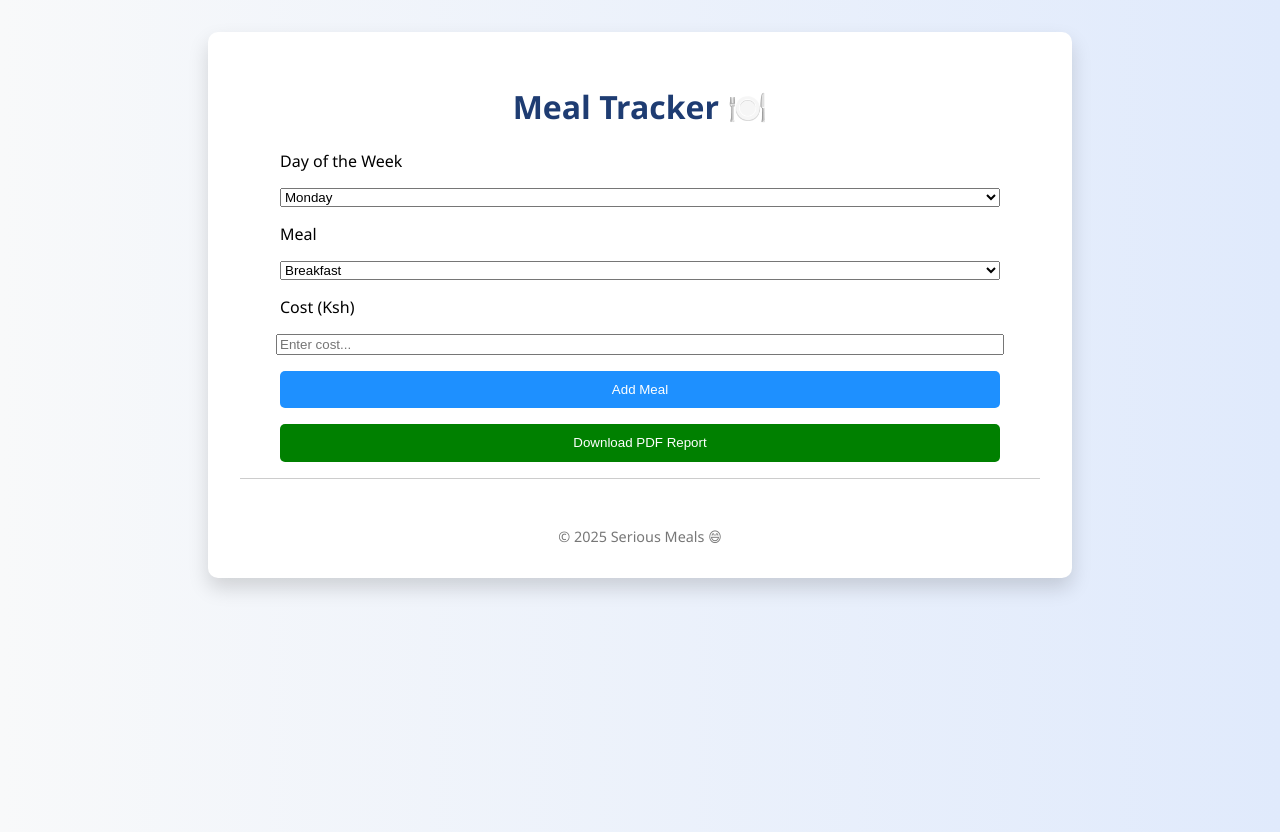
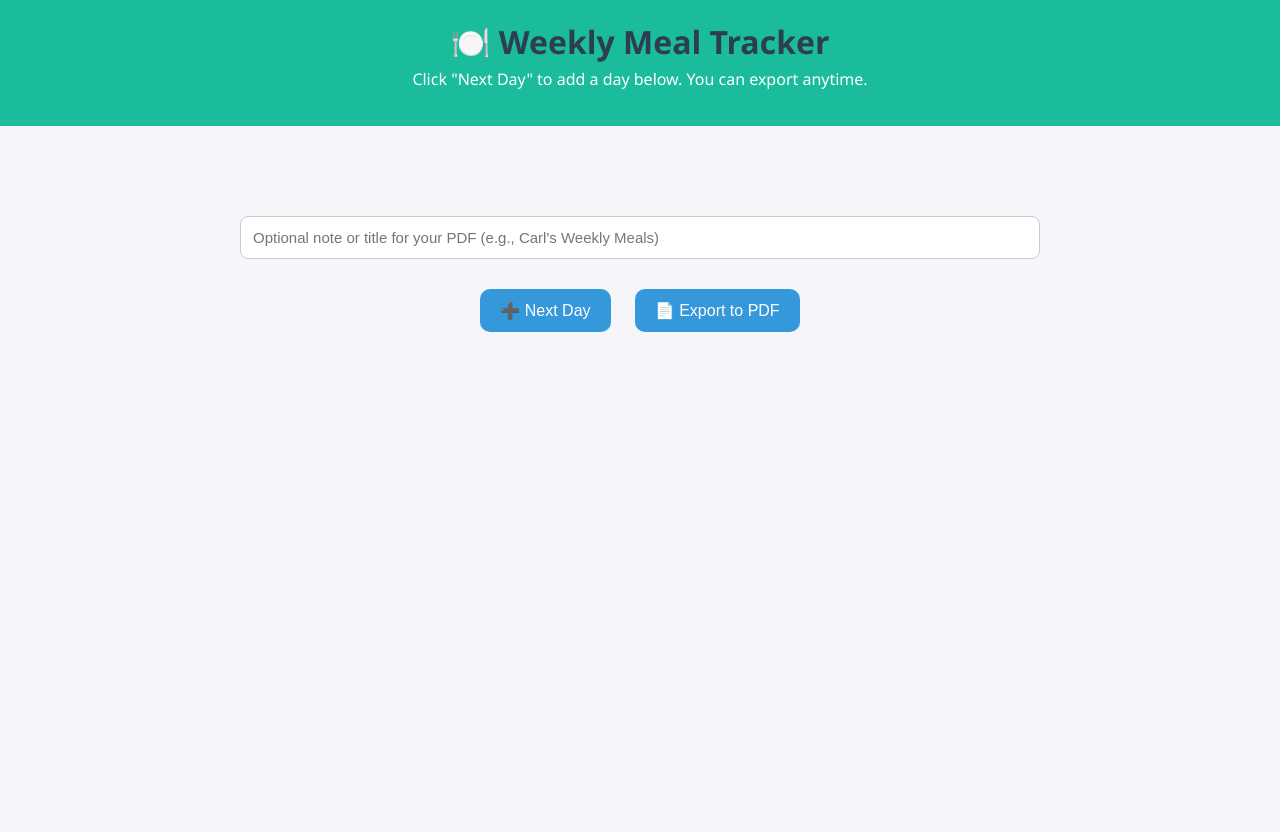
Before and after one commit to code-22-09/Meals.me, a plain HTML site: page index.html in a window 1280 px wide. After the commit the page ends 800 px from the top, so only its background shows below. Drawn offline with nearby package versions, Linux system fonts and the light colour scheme.

Commit message:
Update index.html

```diff
--- a/index.html
+++ b/index.html
@@ -4,142 +4,245 @@
   <meta charset="UTF-8" />
   <meta name="viewport" content="width=device-width, initial-scale=1.0"/>
   <title>Meal Tracker</title>
-  <script src="https://cdnjs.cloudflare.com/ajax/libs/jspdf/2.5.1/jspdf.umd.min.js"></script>
+  <link rel="stylesheet" href="style.css" />
   <style>
+    * {
+      box-sizing: border-box;
+    }
+
     body {
+      font-family: 'Segoe UI', sans-serif;
       margin: 0;
       padding: 0;
-      font-family: 'Segoe UI', Tahoma, Geneva, Verdana, sans-serif;
-      background: linear-gradient(to right, #f8f9fa, #e0eafc);
-      background-repeat: no-repeat;
-      min-height: 100vh;
+      background: #f4f6fa;
+      color: #333;
     }
 
-    .container {
-      max-width: 800px;
-      margin: auto;
-      background: white;
-      padding: 2rem;
-      border-radius: 10px;
-      box-shadow: 0 10px 20px rgba(0,0,0,0.15);
-      margin-top: 2rem;
+    header {
+      text-align: center;
+      background: #1abc9c;
+      color: white;
+      padding: 20px 10px;
     }
 
     h1 {
-      text-align: center;
-      color: #1e3c72;
+      margin: 0;
+      font-size: 2rem;
     }
 
-    label, select, input, button {
-      display: block;
-      margin: 1rem auto;
-      width: 90%;
+    p {
+      margin-top: 5px;
+      font-size: 1rem;
     }
 
-    button {
-      background-color: #1e90ff;
+    main#tracker {
+      padding: 20px;
+      max-width: 1000px;
+      margin: auto;
+    }
+
+    .day-section {
+      background: white;
+      padding: 20px;
+      border-radius: 12px;
+      margin-bottom: 20px;
+      box-shadow: 0 4px 10px rgba(0,0,0,0.05);
+    }
+
+    .day-section h2 {
+      margin-top: 0;
+      color: #16a085;
+    }
+
+    .meal-inputs {
+      display: flex;
+      flex-wrap: wrap;
+      gap: 10px;
+      margin-top: 10px;
+    }
+
+    .meal-inputs input,
+    .meal-inputs select {
+      flex: 1;
+      padding: 10px;
+      border: 1px solid #ccc;
+      border-radius: 8px;
+      min-width: 130px;
+    }
+
+    .meal-inputs button {
+      background: #1abc9c;
       color: white;
-      padding: 0.7rem;
       border: none;
-      border-radius: 5px;
+      padding: 10px 16px;
+      border-radius: 8px;
       cursor: pointer;
     }
 
-    button:hover {
-      background-color: #0066cc;
+    .meal-inputs button:hover {
+      background: #16a085;
     }
 
-    .log {
-      margin-top: 1rem;
-      border-top: 1px solid #ccc;
-      padding-top: 1rem;
+    .meal-list {
+      list-style: none;
+      padding-left: 0;
+      margin-top: 10px;
     }
 
-    .entry {
-      background: #f0f8ff;
-      margin-bottom: 0.5rem;
-      padding: 0.5rem;
-      border-left: 4px solid #1e90ff;
-      border-radius: 5px;
+    .meal-list li {
+      padding: 6px 0;
+      border-bottom: 1px solid #eee;
     }
 
-    .download-btn {
-      background-color: green;
-      margin-top: 1rem;
+    .total-cost {
+      font-weight: bold;
+      margin-top: 10px;
+      color: #e67e22;
     }
 
-    footer {
+    #pdf-note {
+      display: block;
+      width: 90%;
+      max-width: 800px;
+      margin: 20px auto 10px;
+      padding: 12px;
+      border: 1px solid #ccc;
+      border-radius: 8px;
+      font-size: 15px;
+    }
+
+    .actions {
       text-align: center;
-      font-size: 0.9rem;
-      margin-top: 2rem;
-      color: #777;
+      margin: 30px 0 40px;
+    }
+
+    .actions button {
+      margin: 0 10px;
+      padding: 12px 20px;
+      font-size: 16px;
+      border: none;
+      border-radius: 10px;
+      background: #3498db;
+      color: white;
+      cursor: pointer;
+    }
+
+    .actions button:hover {
+      background: #2980b9;
+    }
+
+    @media (max-width: 768px) {
+      .meal-inputs {
+        flex-direction: column;
+      }
     }
   </style>
 </head>
 <body>
-  <div class="container">
-    <h1>Meal Tracker 🍽️</h1>
-    <label for="day">Day of the Week</label>
-    <select id="day">
-      <option value="Monday">Monday</option>
-      <option value="Tuesday">Tuesday</option>
-      <option value="Wednesday">Wednesday</option>
-      <option value="Thursday">Thursday</option>
-      <option value="Friday">Friday</option>
-      <option value="Saturday">Saturday</option>
-      <option value="Sunday">Sunday</option>
-    </select>
 
-    <label for="meal">Meal</label>
-    <select id="meal">
-      <option value="Breakfast">Breakfast</option>
-      <option value="Lunch">Lunch</option>
-      <option value="Mid-Afternoon">Mid-Afternoon</option>
-      <option value="Supper">Supper</option>
-    </select>
+  <header>
+    <h1>🍽️ Weekly Meal Tracker</h1>
+    <p>Click "Next Day" to add a day below. You can export anytime.</p>
+  </header>
 
-    <label for="cost">Cost (Ksh)</label>
-    <input type="number" id="cost" placeholder="Enter cost..." />
+  <main id="tracker"></main>
 
-    <button onclick="addMeal()">Add Meal</button>
-    <button class="download-btn" onclick="downloadPDF()">Download PDF Report</button>
+  <input type="text" id="pdf-note" placeholder="Optional note or title for your PDF (e.g., Carl's Weekly Meals)" />
 
-    <div class="log" id="logContainer"></div>
-    <footer>© 2025 Serious Meals 😄</footer>
+  <div class="actions">
+    <button onclick="addNextDay()">➕ Next Day</button>
+    <button onclick="exportToPDF()">📄 Export to PDF</button>
   </div>
 
+  <script src="https://cdnjs.cloudflare.com/ajax/libs/html2pdf.js/0.10.1/html2pdf.bundle.min.js"></script>
   <script>
-    const logs = [];
+    const days = ["Monday", "Tuesday", "Wednesday", "Thursday", "Friday", "Saturday", "Sunday"];
+    let currentDayIndex = 0;
 
-    function addMeal() {
-      const day = document.getElementById('day').value;
-      const meal = document.getElementById('meal').value;
-      const cost = document.getElementById('cost').value;
-      const time = new Date().toLocaleTimeString();
-
-      if (!cost) {
-        alert("Please enter the cost.");
+    function addNextDay() {
+      if (currentDayIndex >= days.length) {
+        alert("You've added all 7 days!");
         return;
       }
 
-      const entry = { day, meal, cost, time };
-      logs.push(entry);
-      displayLogs();
+      const tracker = document.getElementById("tracker");
+      const day = days[currentDayIndex];
+      const section = document.createElement("section");
+      section.className = "day-section";
+      section.innerHTML = `
+        <h2>${day}</h2>
+        <div class="meal-inputs">
+          <select class="meal-type">
+            <option value="">Select Meal</option>
+            <option value="Breakfast">Breakfast</option>
+            <option value="Lunch">Lunch</option>
+            <option value="Mid-Afternoon">Mid-Afternoon</option>
+            <option value="Supper">Supper</option>
+          </select>
+          <input type="text" placeholder="Meal name" class="meal-name" />
+          <input type="number" placeholder="Cost (Ksh)" class="meal-cost" />
+          <button onclick="addMeal(this)">Add Meal</button>
+        </div>
+        <ul class="meal-list"></ul>
+        <p class="total-cost">Total: Ksh 0</p>
+      `;
+      tracker.appendChild(section);
+      currentDayIndex++;
     }
 
-    function displayLogs() {
-      const logContainer = document.getElementById('logContainer');
-      logContainer.innerHTML = '';
+    function addMeal(button) {
+      const section = button.closest("section");
+      const type = section.querySelector(".meal-type").value;
+      const name = section.querySelector(".meal-name").value;
+      const cost = parseFloat(section.querySelector(".meal-cost").value);
 
-      logs.forEach((entry, index) => {
-        logContainer.innerHTML += `
-          <div class="entry">
-            <strong>${entry.day}</strong> - ${entry.meal} @ Ksh ${entry.cost}
-            <br><small>Time: ${entry.time}</small>
-          </div>`;
-      });
+      if (!type || !name || isNaN(cost)) {
+        alert("Fill in all fields correctly!");
+        return;
+      }
+
+      const li = document.createElement("li");
+      li.textContent = `${type}: ${name} - Ksh ${cost}`;
+      section.querySelector(".meal-list").appendChild(li);
+
+      section.querySelector(".meal-name").value = "";
+      section.querySelector(".meal-cost").value = "";
+
+      updateTotal(section);
     }
 
-    async function downloadPDF() {
-      const { jsPDF } = window.jspdf;
-      const doc = new jsPDF();
+    function updateTotal(section) {
+      let total = 0;
+      section.querySelectorAll("li").forEach(li => {
+        const cost = parseFloat(li.textContent.split("Ksh ")[1]);
+        if (!isNaN(cost)) total += cost;
+      });
+      section.querySelector(".total-cost").textContent = `Total: Ksh ${total}`;
+    }
+
+    function exportToPDF() {
+      const tracker = document.getElementById("tracker");
+      const note = document.getElementById("pdf-note").value;
+      const timeNow = new Date().toLocaleString();
+
+      const wrapper = document.createElement("div");
+      wrapper.innerHTML = `
+        <div style="text-align:center; font-size:18px; margin-bottom:10px;">
+          <strong>${note || 'Meal Report'}</strong><br/>
+          <em>${timeNow}</em>
+        </div>
+      `;
+      wrapper.appendChild(tracker.cloneNode(true));
+
+      html2pdf().set({
+        margin: 0.5,
+        filename: `meal-log-${Date.now()}.pdf`,
+        image: { type: 'jpeg', quality: 0.98 },
+        html2canvas: { scale: 2 },
+        jsPDF: { unit: 'in', format: 'a4', orientation: 'portrait' }
+      }).from(wrapper).save();
+    }
+  </script>
+
+</body>
+</html>
```
